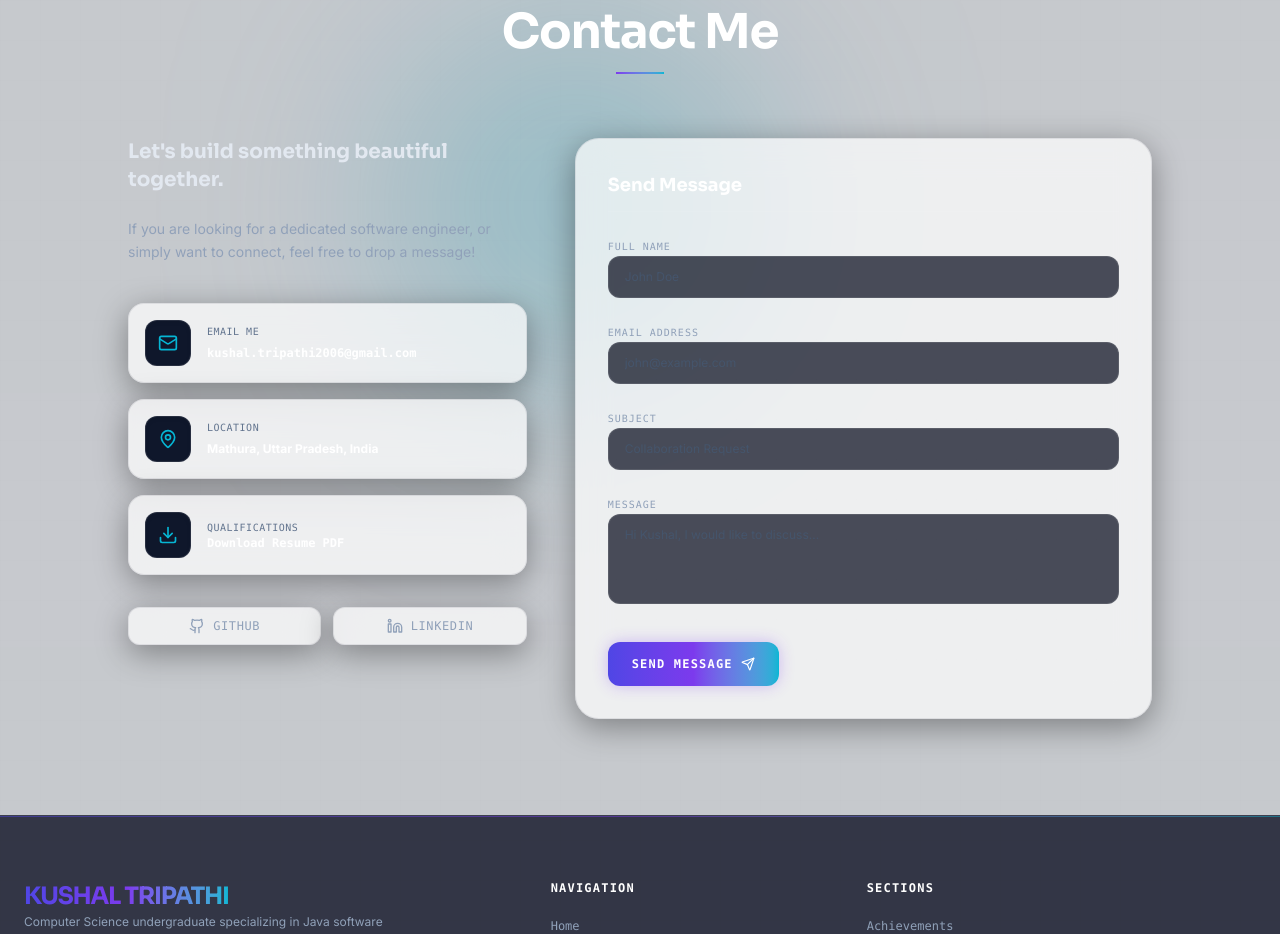
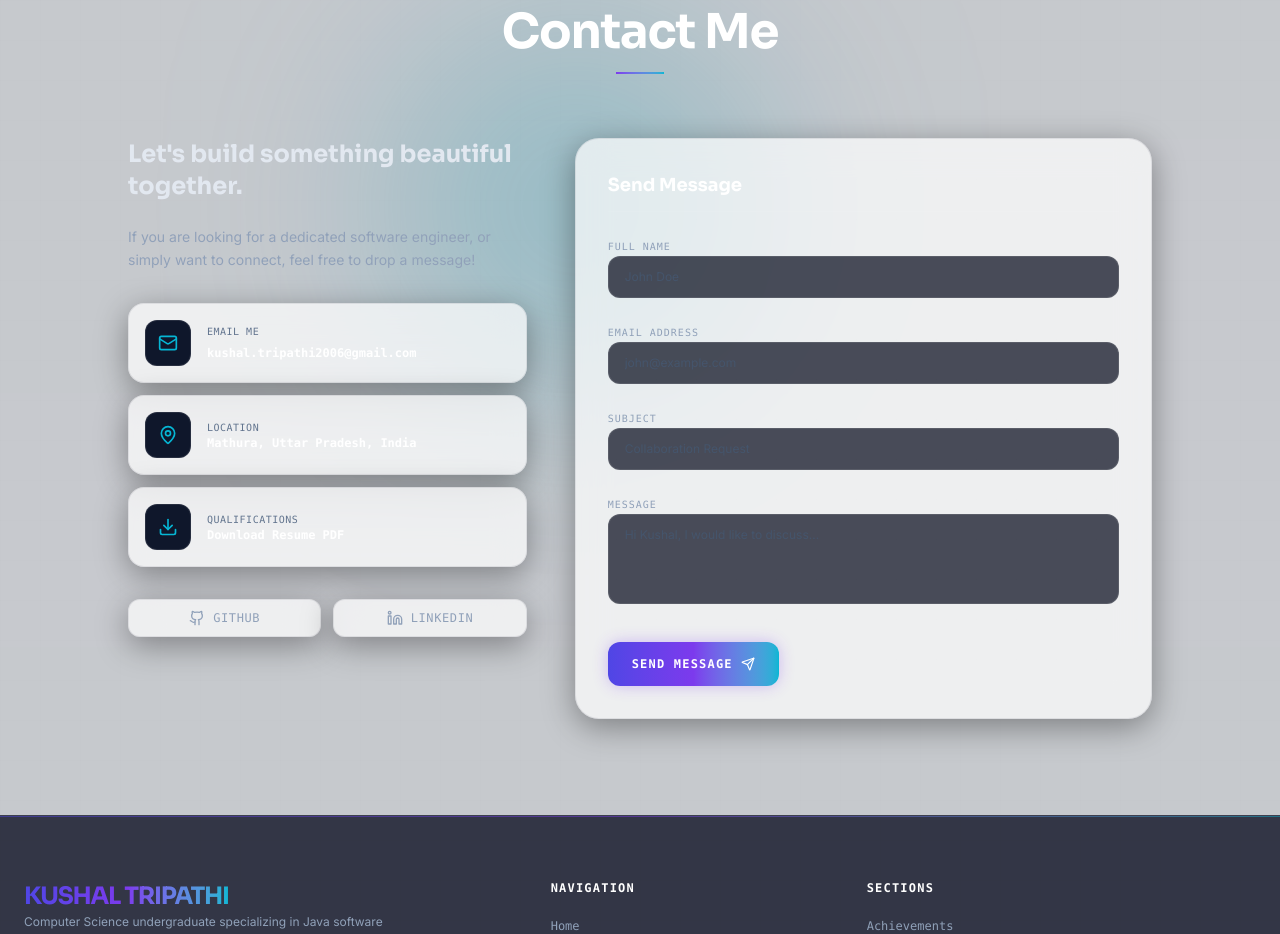
Before and after one commit to Kushal18012006/Portfolio-updated, a Next.js app: page / in a window 1280 px wide. Shown: the part 6720-7654 px from the top of the page. Built offline with nearby package versions, Linux system fonts and the light colour scheme.

Commit message:
feat: wire contact form to kushal.tripathi2006@gmail.com and update social links

```diff
--- a/components/Contact.tsx
+++ b/components/Contact.tsx
@@ -75,42 +75,24 @@ export default function Contact() {
     setStatus("sending");
 
     try {
-      /* =========================================================================
-       * INTEGRATION INSTRUCTIONS (EMAILJS / RESEND)
-       * =========================================================================
-       *
-       * OPTION A: Integrating with EmailJS (Client-Side, Recommended for Static Sites)
-       * 1. Run in console: npm install @emailjs/browser
-       * 2. Import it: import emailjs from '@emailjs/browser';
-       * 3. Replace the mock timeout below with this code:
-       *
-       *    await emailjs.send(
-       *      "YOUR_SERVICE_ID",     // <-- REPLACE WITH YOUR SERVICE ID
-       *      "YOUR_TEMPLATE_ID",    // <-- REPLACE WITH YOUR TEMPLATE ID
-       *      {
-       *        from_name: formData.name,
-       *        reply_to: formData.email,
-       *        subject: formData.subject,
-       *        message: formData.message,
-       *      },
-       *      "YOUR_PUBLIC_KEY"      // <-- REPLACE WITH YOUR PUBLIC KEY
-       *    );
-       *
-       * OPTION B: Integrating with Resend (Server-Side Next.js Route Handler)
-       * 1. Create a file: app/api/send/route.ts
-       * 2. Post data to '/api/send' using fetch:
-       *
-       *    const res = await fetch('/api/send', {
-       *      method: 'POST',
-       *      headers: { 'Content-Type': 'application/json' },
-       *      body: JSON.stringify(formData),
-       *    });
-       *    if (!res.ok) throw new Error();
-       *
-       * ========================================================================= */
+      const response = await fetch("https://formsubmit.co/ajax/kushal.tripathi2006@gmail.com", {
+        method: "POST",
+        headers: {
+          "Content-Type": "application/json",
+          "Accept": "application/json",
+        },
+        body: JSON.stringify({
+          name: formData.name,
+          email: formData.email,
+          _subject: `[Portfolio Message] ${formData.subject}`,
+          message: formData.message,
+          _template: "table",
+        }),
+      });
 
-      // Mock API call to demonstrate UI transitions
-      await new Promise((resolve) => setTimeout(resolve, 1500));
+      if (!response.ok) {
+        throw new Error("Failed to send email");
+      }
 
       // Trigger canvas-confetti on successful submit!
       confetti({
@@ -156,20 +138,21 @@ export default function Contact() {
           <div className="w-12 h-[2px] bg-gradient-to-r from-accent-purple to-accent-cyan mx-auto mt-4" />
         </div>
 
-        <div className="grid grid-cols-1 lg:grid-cols-12 gap-12 max-w-5xl mx-auto items-start">
-          {/* Left Panel: Info Cards */}
+        {/* Layout */}
+        <div className="grid grid-cols-1 lg:grid-cols-12 gap-12 items-start max-w-5xl mx-auto">
+          {/* Left Info Panel */}
           <div className="lg:col-span-5 space-y-6">
-            <h3 className="text-xl font-bold font-sora text-slate-200">
+            <h3 className="text-xl md:text-2xl font-bold font-sora text-slate-200">
               Let's build something beautiful together.
             </h3>
             <p className="text-sm text-slate-400 font-sans leading-relaxed">
               If you are looking for a dedicated software engineer, or simply want to connect, feel free to drop a message!
             </p>
 
-            <div className="space-y-4 pt-4">
-              {/* Email */}
-              <div className="flex items-center gap-4 p-4 rounded-2xl glassmorphism border border-white/5">
-                <div className="p-3 rounded-xl bg-slate-900 border border-white/10 text-accent-cyan shadow-inner">
+            {/* Info Cards */}
+            <div className="space-y-3 pt-2">
+              <div className="glassmorphism p-4 rounded-2xl flex items-center gap-4 border border-white/5">
+                <div className="p-3 rounded-xl bg-slate-900 text-accent-cyan border border-white/10">
                   <Mail className="w-5 h-5" />
                 </div>
                 <div>
@@ -180,22 +163,20 @@ export default function Contact() {
                 </div>
               </div>
 
-              {/* Location */}
-              <div className="flex items-center gap-4 p-4 rounded-2xl glassmorphism border border-white/5">
-                <div className="p-3 rounded-xl bg-slate-900 border border-white/10 text-accent-cyan shadow-inner">
+              <div className="glassmorphism p-4 rounded-2xl flex items-center gap-4 border border-white/5">
+                <div className="p-3 rounded-xl bg-slate-900 text-accent-cyan border border-white/10">
                   <MapPin className="w-5 h-5" />
                 </div>
                 <div>
                   <div className="text-[10px] font-mono text-slate-500 uppercase tracking-wider">Location</div>
-                  <span className="text-xs font-bold text-white font-sans">
+                  <div className="text-xs font-bold text-white font-mono">
                     Mathura, Uttar Pradesh, India
-                  </span>
+                  </div>
                 </div>
               </div>
 
-              {/* Resume */}
-              <div className="flex items-center gap-4 p-4 rounded-2xl glassmorphism border border-white/5">
-                <div className="p-3 rounded-xl bg-slate-900 border border-white/10 text-accent-cyan shadow-inner">
+              <div className="glassmorphism p-4 rounded-2xl flex items-center gap-4 border border-white/5">
+                <div className="p-3 rounded-xl bg-slate-900 text-accent-cyan border border-white/10">
                   <Download className="w-5 h-5" />
                 </div>
                 <div>
@@ -214,7 +195,7 @@ export default function Contact() {
             {/* Socials row */}
             <div className="flex gap-3 pt-2">
               <a
-                href="https://github.com"
+                href="https://github.com/Kushal18012006"
                 target="_blank"
                 rel="noopener noreferrer"
                 className="flex-1 py-2.5 rounded-xl glassmorphism text-slate-400 hover:text-white flex items-center justify-center gap-2 text-xs font-mono tracking-wider transition-colors"
@@ -222,7 +203,7 @@ export default function Contact() {
                 <GithubIcon className="w-4 h-4" /> GITHUB
               </a>
               <a
-                href="https://linkedin.com"
+                href="https://www.linkedin.com/in/kushal-tripathi-56838232b/"
                 target="_blank"
                 rel="noopener noreferrer"
                 className="flex-1 py-2.5 rounded-xl glassmorphism text-slate-400 hover:text-white flex items-center justify-center gap-2 text-xs font-mono tracking-wider transition-colors"
--- a/components/Footer.tsx
+++ b/components/Footer.tsx
@@ -70,7 +70,7 @@ export default function Footer() {
           {/* Social Row */}
           <div className="flex gap-3 pt-2">
             <a
-              href="https://github.com"
+              href="https://github.com/Kushal18012006"
               target="_blank"
               rel="noopener noreferrer"
               className="p-2.5 rounded-xl glassmorphism text-slate-400 hover:text-accent-cyan transition-colors"
@@ -79,7 +79,7 @@ export default function Footer() {
               <GithubIcon className="w-4 h-4" />
             </a>
             <a
-              href="https://linkedin.com"
+              href="https://www.linkedin.com/in/kushal-tripathi-56838232b/"
               target="_blank"
               rel="noopener noreferrer"
               className="p-2.5 rounded-xl glassmorphism text-slate-400 hover:text-accent-cyan transition-colors"
--- a/components/Hero.tsx
+++ b/components/Hero.tsx
@@ -195,7 +195,7 @@ export default function Hero() {
             className="flex gap-4 mt-2 items-center"
           >
             <a
-              href="https://github.com"
+              href="https://github.com/Kushal18012006"
               target="_blank"
               rel="noopener noreferrer"
               className="p-2.5 rounded-lg glassmorphism text-slate-400 hover:text-accent-cyan transition-colors"
@@ -204,7 +204,7 @@ export default function Hero() {
               <GithubIcon className="w-4 h-4" />
             </a>
             <a
-              href="https://linkedin.com"
+              href="https://www.linkedin.com/in/kushal-tripathi-56838232b/"
               target="_blank"
               rel="noopener noreferrer"
               className="p-2.5 rounded-lg glassmorphism text-slate-400 hover:text-accent-cyan transition-colors"
```
